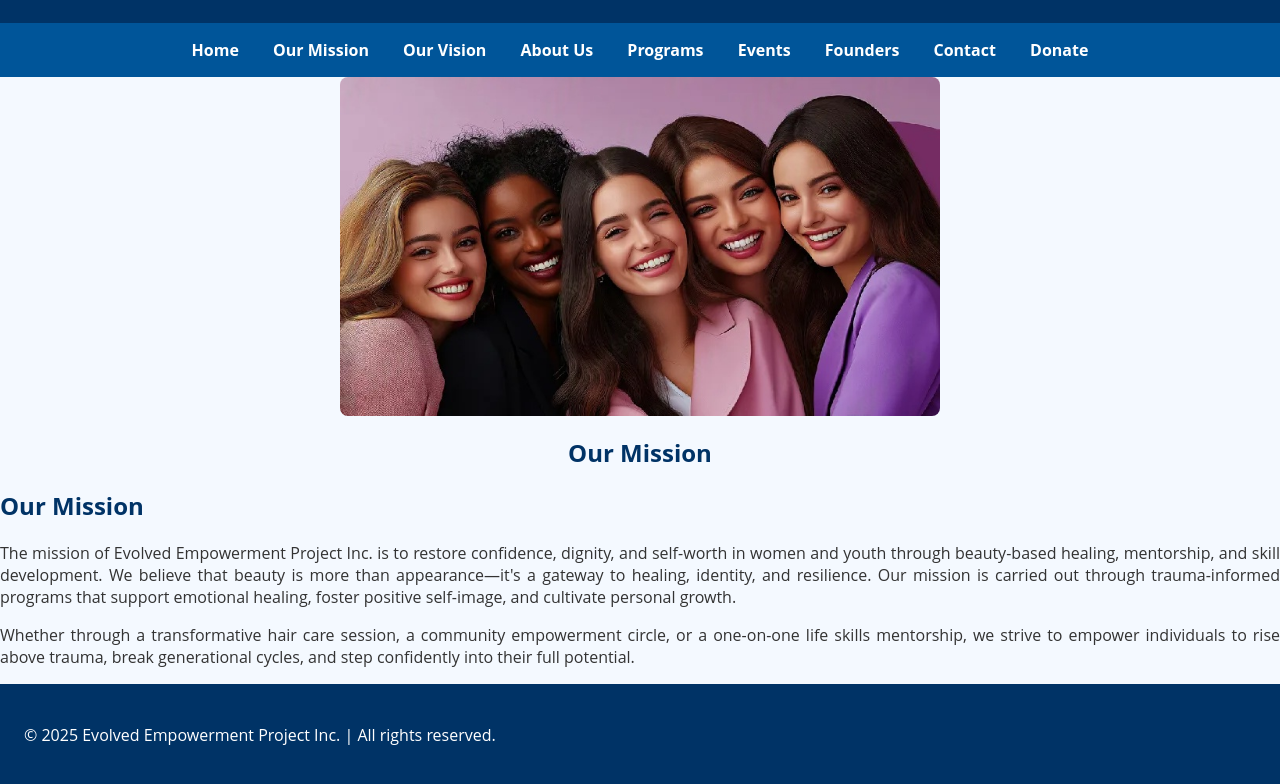
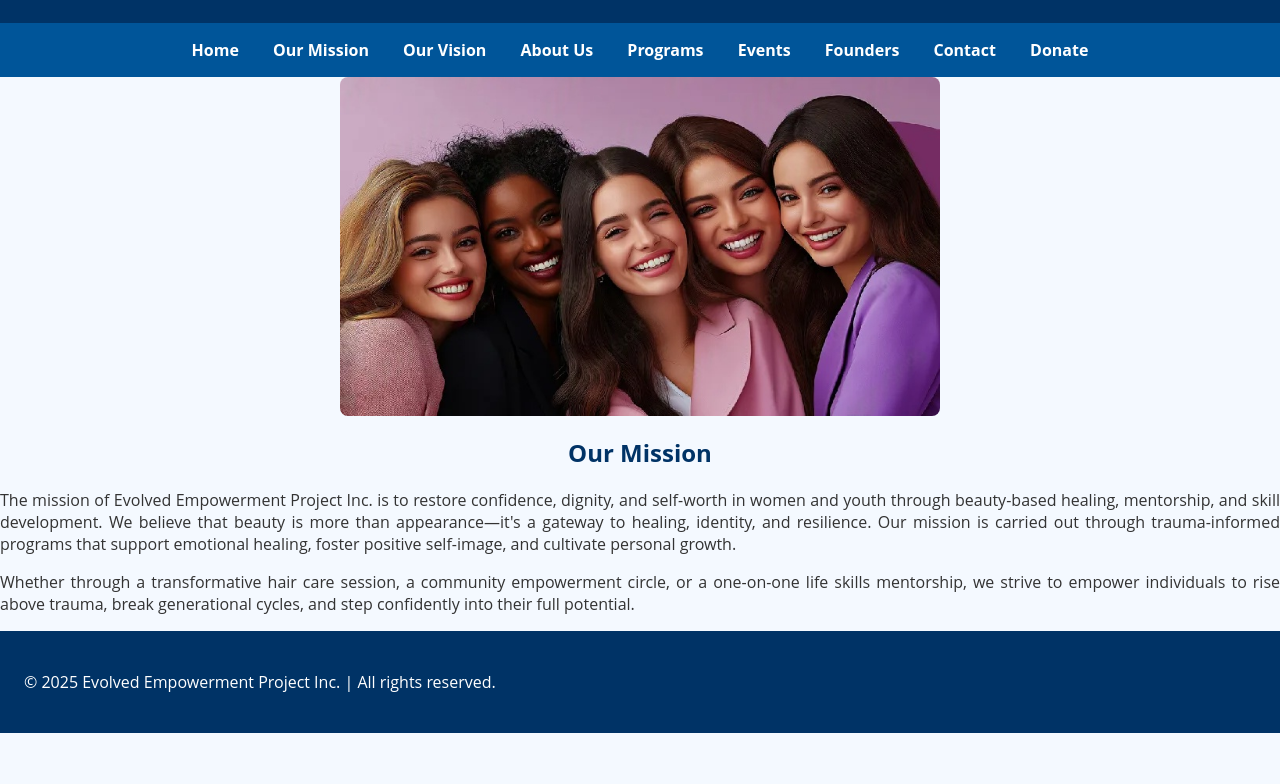
Before and after one commit to whitneyjenkins/evolvedempowerment, a plain HTML site: page mission.html in a window 1280 px wide. Shown: the part 132-916 px from the top of the page. After the commit the page ends 865 px from the top, so only its background shows below. Drawn offline with Linux system fonts and the light colour scheme.

Commit message:
Update mission.html

```diff
--- a/mission.html
+++ b/mission.html
@@ -37,7 +37,6 @@
     style="max-width: 600px; width: 100%; height: auto; display: block; margin: 0 auto 1em; border-radius: 8px;">
   <h2 style="text-align: center;">Our Mission</h2>
 </section>
-    <h2>Our Mission</h2>
     <p>
       The mission of Evolved Empowerment Project Inc. is to restore confidence, dignity, and self-worth in women and youth through beauty-based healing, mentorship, and skill development.
       We believe that beauty is more than appearance—it's a gateway to healing, identity, and resilience.
```
